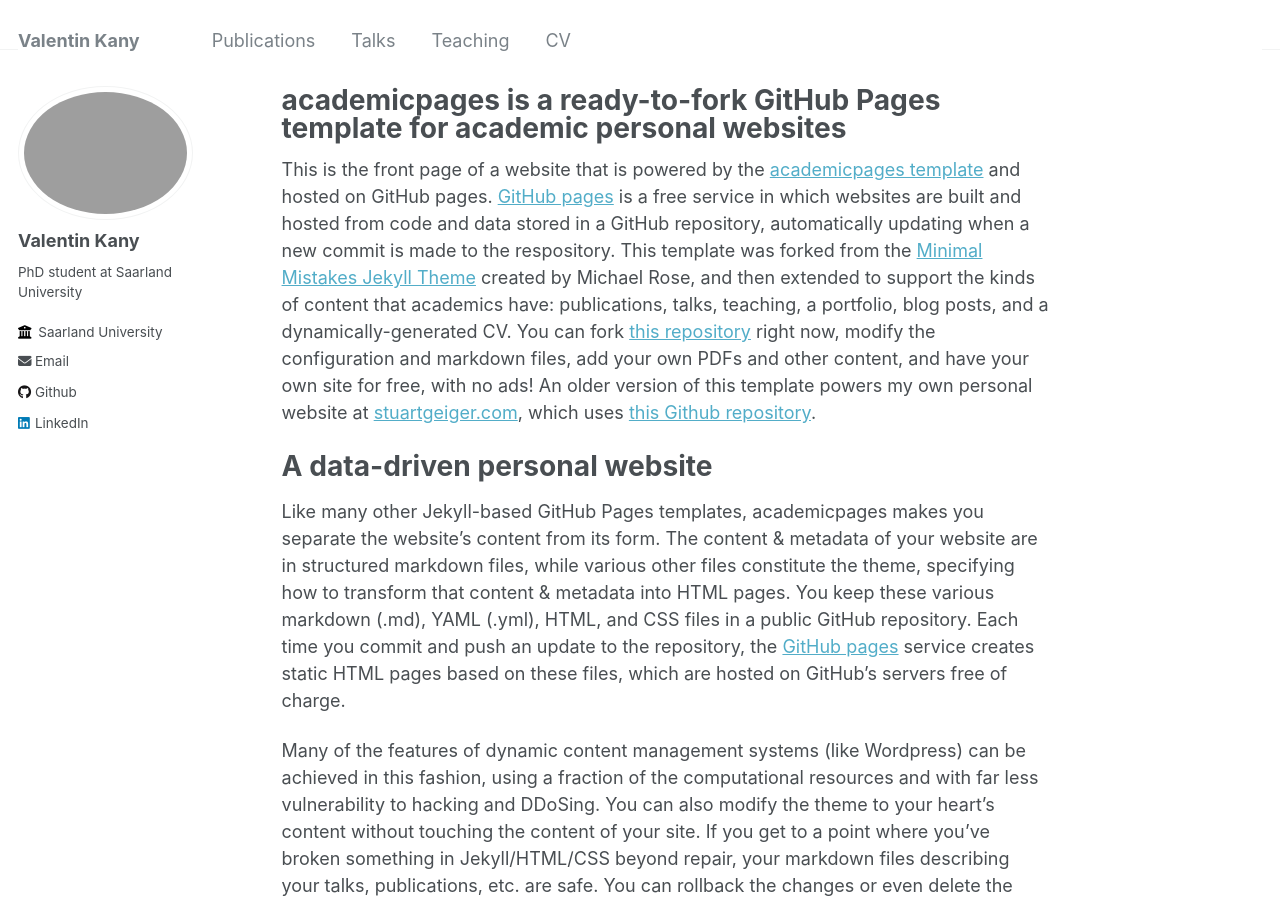
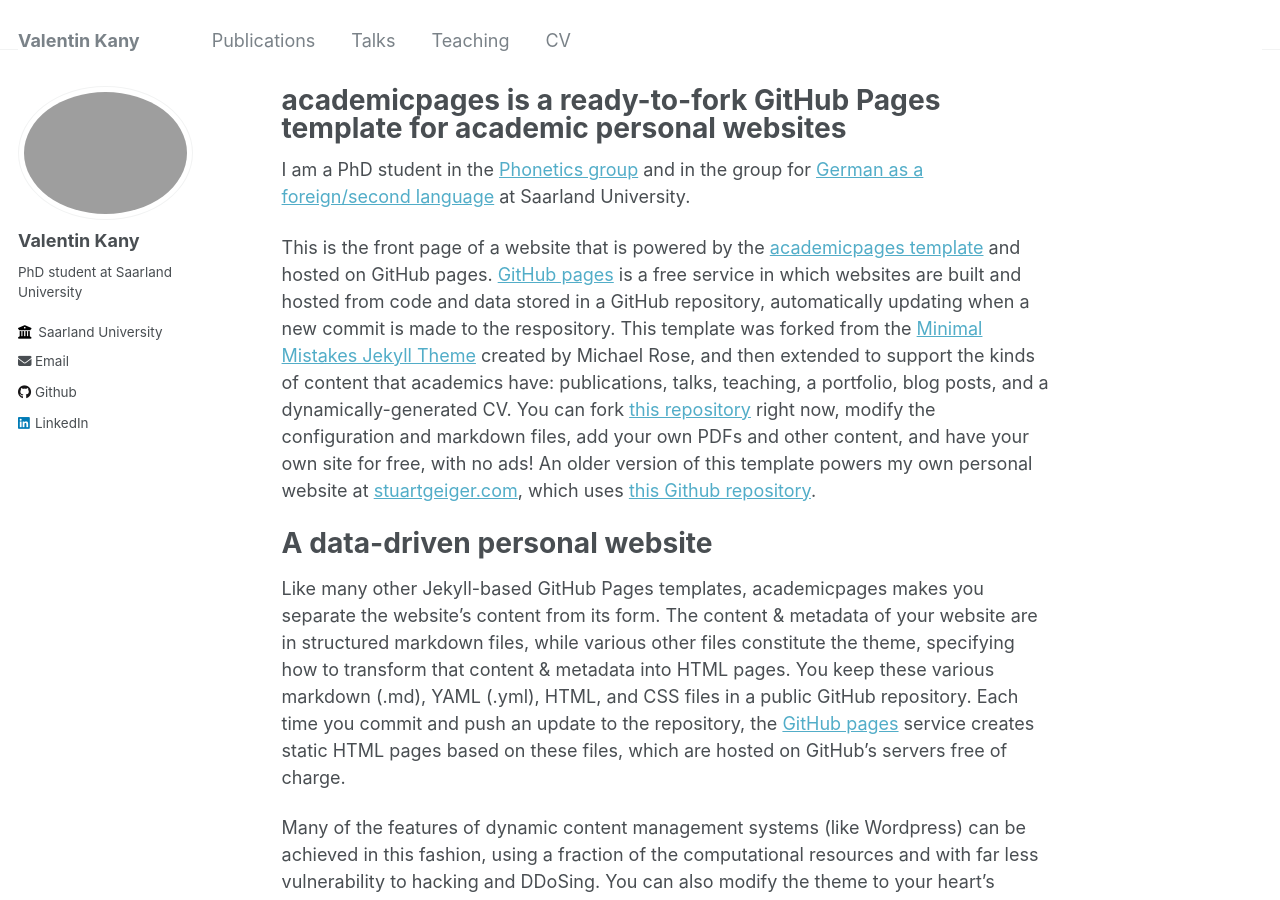
Before and after one commit to Valentin-Kany/Valentin-Kany.github.io, a Jekyll site: the page built from _pages/about.md, in a window 1280 px wide and 900 px high. Built offline with Jekyll 4.4.1, drawn with Linux system fonts in a browser that asks for light colours.

Commit message:
Update about.md

```diff
--- a/_pages/about.md
+++ b/_pages/about.md
@@ -6,6 +6,7 @@ redirect_from:
   - /about/
   - /about.html
 ---
+I am a PhD student in the [Phonetics group](https://www.coli.uni-saarland.de/groups/BM/phonetics/) and in the group for [German as a foreign/second language](https://www.uni-saarland.de/lehrstuhl/haberzettl.html) at Saarland University.
 
 This is the front page of a website that is powered by the [academicpages template](https://github.com/academicpages/academicpages.github.io) and hosted on GitHub pages. [GitHub pages](https://pages.github.com) is a free service in which websites are built and hosted from code and data stored in a GitHub repository, automatically updating when a new commit is made to the respository. This template was forked from the [Minimal Mistakes Jekyll Theme](https://mmistakes.github.io/minimal-mistakes/) created by Michael Rose, and then extended to support the kinds of content that academics have: publications, talks, teaching, a portfolio, blog posts, and a dynamically-generated CV. You can fork [this repository](https://github.com/academicpages/academicpages.github.io) right now, modify the configuration and markdown files, add your own PDFs and other content, and have your own site for free, with no ads! An older version of this template powers my own personal website at [stuartgeiger.com](http://stuartgeiger.com), which uses [this Github repository](https://github.com/staeiou/staeiou.github.io).
 
```
